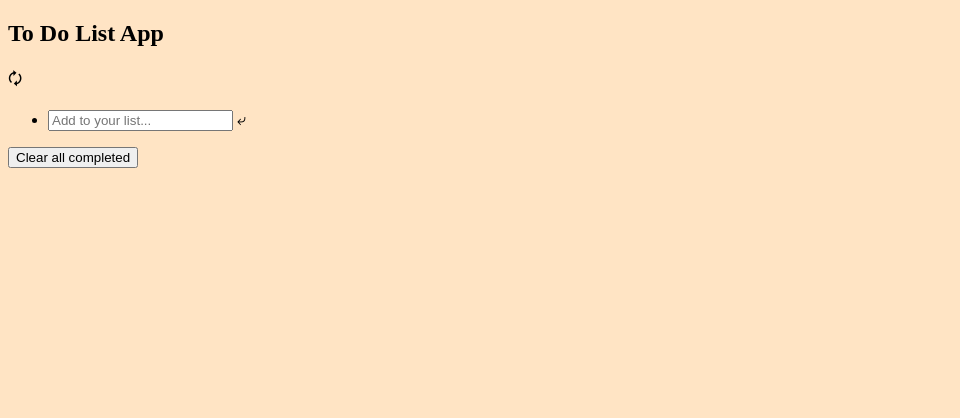
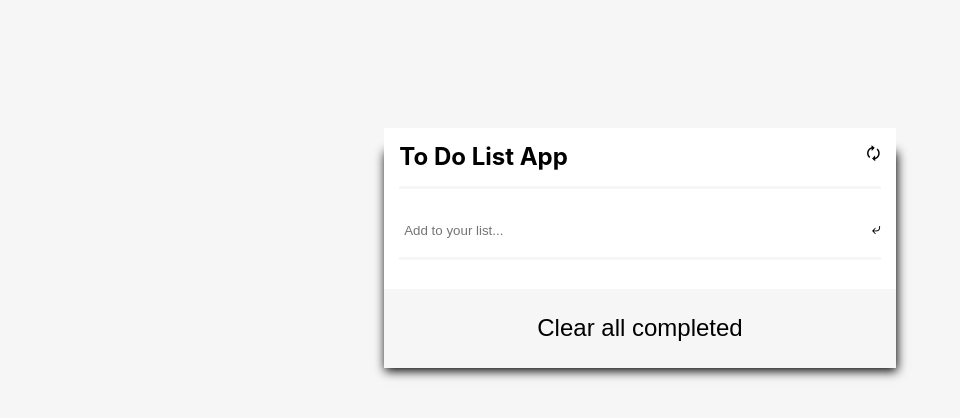
Before and after one commit to CaptainBawa/To-Do-List-App, a website built with webpack: page src/index.html in a window 1280 px wide. Shown: the whole page, without its empty margins (0-960 px from the left). Built offline with nearby package versions, Linux system fonts and the light colour scheme.

Commit message:
Add styles for to do app

```diff
--- a/src/style.css
+++ b/src/style.css
@@ -1,7 +1,116 @@
-body {
-  background-color: bisque;
+@import url('https://fonts.googleapis.com/css2?family=Crete+Round&display=swap');
+*,
+*::after,
+*::before {
+    box-sizing: border-box;
+    padding: 0;
+    margin: 0;
 }
 
-p {
-  text-transform: uppercase;
+body {
+    background-color: #f6f6f6;
+    font-family: Inter, sans-serif;
 }
+
+li {
+    list-style: none;
+}
+
+section {
+    display: flex;
+    flex-direction: column;
+    align-items: center;
+    margin: 10% auto;
+    height: auto;
+    width: 40%;
+    box-shadow: 1px 24px 10px;
+    background-color: #fff;
+}
+
+.title-todo {
+    padding: 0 3%;
+    width: 100%;
+    height: auto;
+}
+
+.task-li {
+    flex-direction: column;
+}
+
+.task {
+    margin-right: auto;
+    padding-left: 3%;
+}
+
+.list-container {
+    display: flex;
+}
+
+.task-container {
+    display: flex;
+    flex-direction: column;
+}
+
+.title-container,
+.add-container form,
+.task-container li {
+    width: 100%;
+    height: auto;
+    display: flex;
+    justify-content: space-between;
+}
+
+.todo-container {
+    width: 100%;
+    height: auto;
+}
+
+.check-container {
+    display: flex;
+    justify-content: space-between;
+}
+
+.check-container,
+#add-new {
+    border: none;
+    background-color: #fff;
+}
+
+.done {
+    font-size: 1em;
+    color: #fff;
+    border: 3px solid #f6f6f6;
+    margin-bottom: 5%;
+}
+
+#add-new {
+    width: 100%;
+    height: auto;
+    padding: 1%;
+}
+
+.title-container,
+.add-container,
+.task-container,
+.list-container,
+.todo-container {
+    border-bottom: 3px solid #f6f6f6;
+    padding: 3% 0;
+}
+
+.complete {
+    width: 100%;
+    height: auto;
+    background-color: #f6f6f6;
+    text-align: center;
+    padding: 5%;
+    border: none;
+    font-size: 1.5em;
+    font-weight: 100;
+    margin: -4% auto;
+}
+
+span,
+.complete {
+    cursor: pointer;
+}
```
